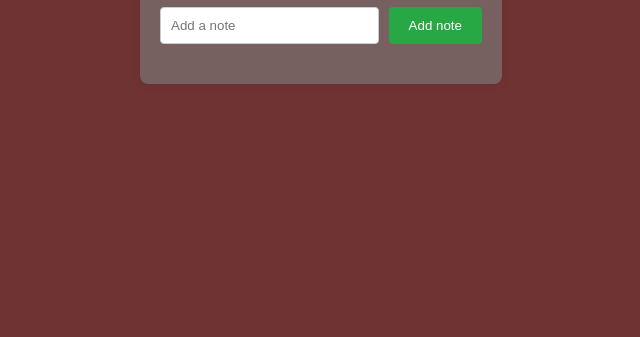
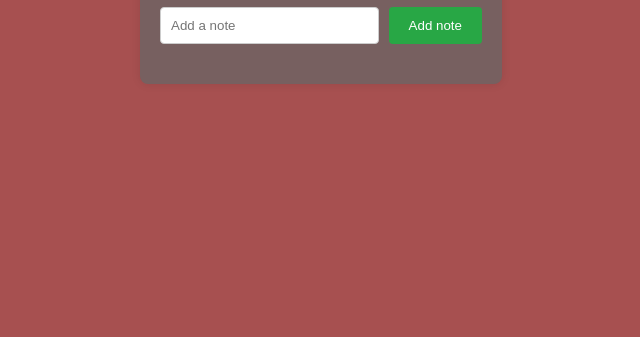
Before and after one commit to aftabkhan7654/notes-app, a plain HTML site: page index.html in a window 1280 px wide. Shown: the part 463-800 px from the top of the page, without its empty margins (319-959 px from the left). Drawn offline with Linux system fonts and the light colour scheme.

Commit message:
Update styles.css

```diff
--- a/styles.css
+++ b/styles.css
@@ -5,7 +5,7 @@ body {
     align-items: center;
     height: 100vh;
     margin: 0;
-    background-color: #703333;
+    background-color:#a75050;
 }
 
 .container {
```
